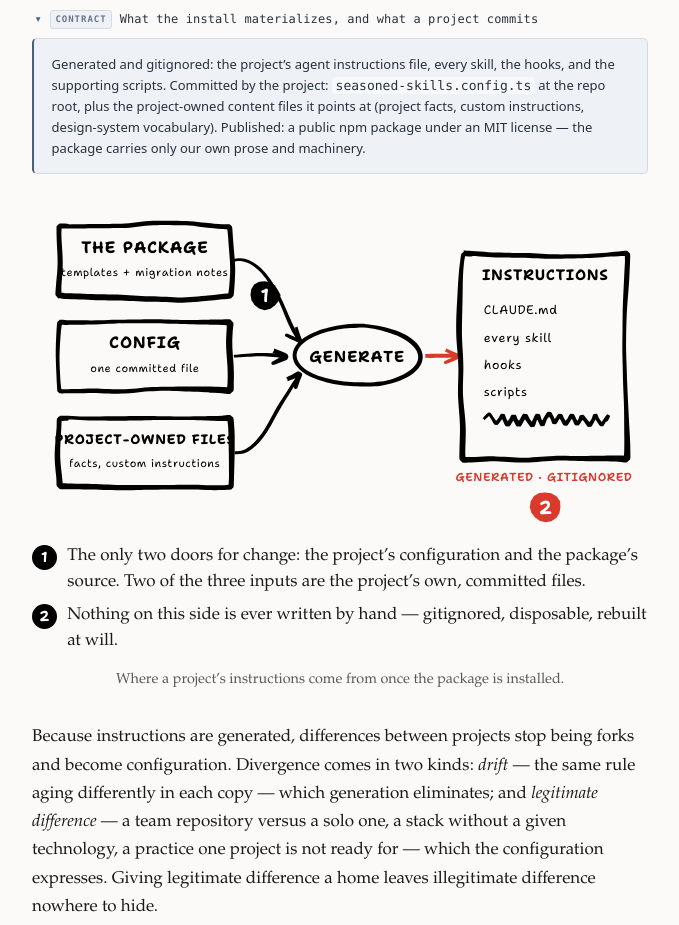
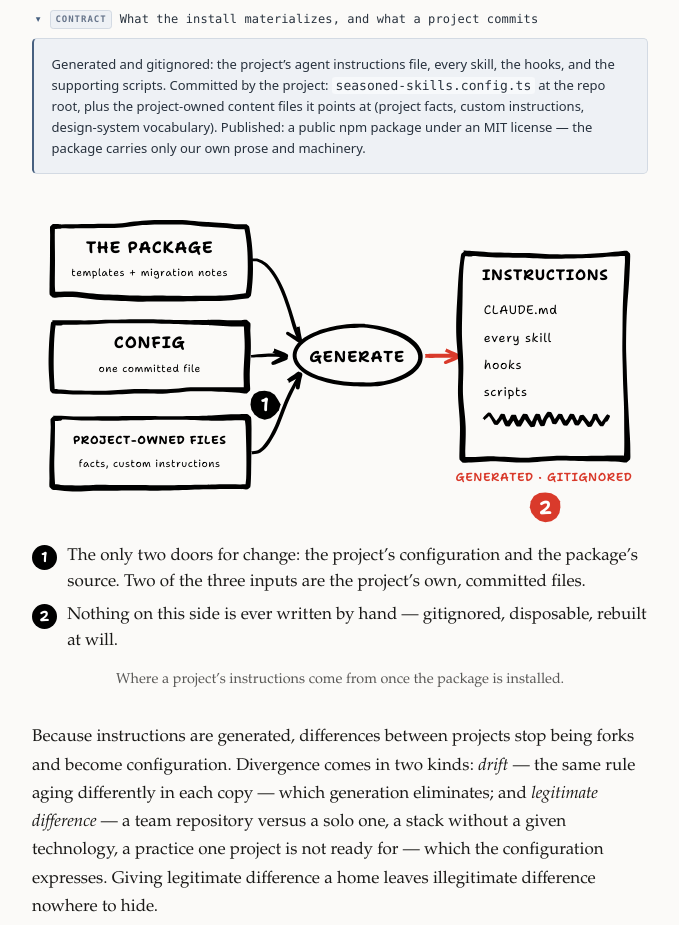
Before and after one commit to seasonedcc/seasoned-skills, a plain HTML site: page shaping/one-workflow/index.html in a window 1280 px wide. Shown: the part 2831-3756 px from the top of the page, without its empty margins (300-979 px from the left). Drawn offline with Linux system fonts and the light colour scheme.

Commit message:
Fix text overflow and arrow routing in both drawings

```diff
--- a/shaping/one-workflow/index.html
+++ b/shaping/one-workflow/index.html
@@ -415,21 +415,21 @@ Say what to build and what &ldquo;done&rdquo; means, point at this document for
             'Three inputs — the package, the configuration, and the project-owned files — feed a generate step that produces every instruction file, all gitignored.'
         })
 
-        s.rect(40, 30, 250, 100, { width: 7 })
-        s.text('THE PACKAGE', 165, 68, { size: 24, weight: 700, align: 'middle', caps: true })
-        s.text('templates + migration notes', 165, 102, { size: 16, align: 'middle' })
+        s.rect(30, 30, 285, 100, { width: 7 })
+        s.text('THE PACKAGE', 172, 68, { size: 24, weight: 700, align: 'middle', caps: true })
+        s.text('templates + migration notes', 172, 102, { size: 15, align: 'middle' })
 
-        s.rect(40, 170, 250, 100, { width: 7 })
-        s.text('CONFIG', 165, 208, { size: 24, weight: 700, align: 'middle', caps: true })
-        s.text('one committed file', 165, 242, { size: 16, align: 'middle' })
+        s.rect(30, 170, 285, 100, { width: 7 })
+        s.text('CONFIG', 172, 208, { size: 24, weight: 700, align: 'middle', caps: true })
+        s.text('one committed file', 172, 242, { size: 15, align: 'middle' })
 
-        s.rect(40, 310, 250, 100, { width: 7 })
-        s.text('PROJECT-OWNED FILES', 165, 348, { size: 20, weight: 700, align: 'middle', caps: true })
-        s.text('facts, custom instructions', 165, 382, { size: 16, align: 'middle' })
+        s.rect(30, 310, 285, 100, { width: 7 })
+        s.text('PROJECT-OWNED FILES', 172, 348, { size: 17, weight: 700, align: 'middle', caps: true })
+        s.text('facts, custom instructions', 172, 382, { size: 15, align: 'middle' })
 
-        s.arrow([295, 80], [392, 198], { width: 6 })
-        s.arrow([295, 220], [372, 220], { width: 6 })
-        s.arrow([295, 360], [392, 244], { width: 6 })
+        s.arrow([320, 80], [392, 198], { width: 6 })
+        s.arrow([320, 220], [372, 220], { width: 6 })
+        s.arrow([320, 360], [392, 244], { width: 6 })
 
         s.ellipse(475, 220, 95, 46, { width: 6 })
         s.text('GENERATE', 475, 228, { size: 23, weight: 700, align: 'middle', caps: true })
@@ -447,7 +447,7 @@ Say what to build and what &ldquo;done&rdquo; means, point at this document for
           size: 17, weight: 600, align: 'middle', caps: true, color: 'accent'
         })
 
-        s.callout(1, 340, 130, { radius: 22 })
+        s.callout(1, 340, 290, { radius: 22 })
         s.callout(2, 750, 440, { radius: 22, color: 'accent' })
 
         ShapingDrawing.figure({
@@ -477,7 +477,7 @@ Say what to build and what &ldquo;done&rdquo; means, point at this document for
 
         s.rect(50, 300, 190, 85, { width: 7 })
         s.text('PROJECT A', 145, 336, { size: 20, weight: 700, align: 'middle', caps: true })
-        s.text('the lesson is learned here', 145, 368, { size: 14, align: 'middle', color: 'accent' })
+        s.text('the lesson starts here', 145, 368, { size: 13, align: 'middle', color: 'accent' })
 
         s.rect(355, 300, 190, 85, { width: 7 })
         s.text('PROJECT B', 450, 340, { size: 20, weight: 700, align: 'middle', caps: true })
@@ -485,12 +485,12 @@ Say what to build and what &ldquo;done&rdquo; means, point at this document for
         s.rect(660, 300, 190, 85, { width: 7 })
         s.text('PROJECT C', 755, 340, { size: 20, weight: 700, align: 'middle', caps: true })
 
-        s.arrow([120, 295], [348, 85], { width: 6, color: 'accent', curve: 'arc', bow: 0.35 })
-        s.arrow([405, 120], [160, 293], { width: 6 })
+        s.arrow([75, 292], [352, 66], { width: 6, color: 'accent', curve: 'arc', bow: 0.5 })
+        s.arrow([405, 120], [195, 293], { width: 6 })
         s.arrow([450, 120], [450, 293], { width: 6 })
         s.arrow([495, 120], [740, 293], { width: 6 })
 
-        s.callout(1, 170, 160, { radius: 22, color: 'accent' })
+        s.callout(1, 100, 160, { radius: 22, color: 'accent' })
         s.callout(2, 590, 60, { radius: 22 })
         s.callout(3, 560, 230, { radius: 22 })
 
```
